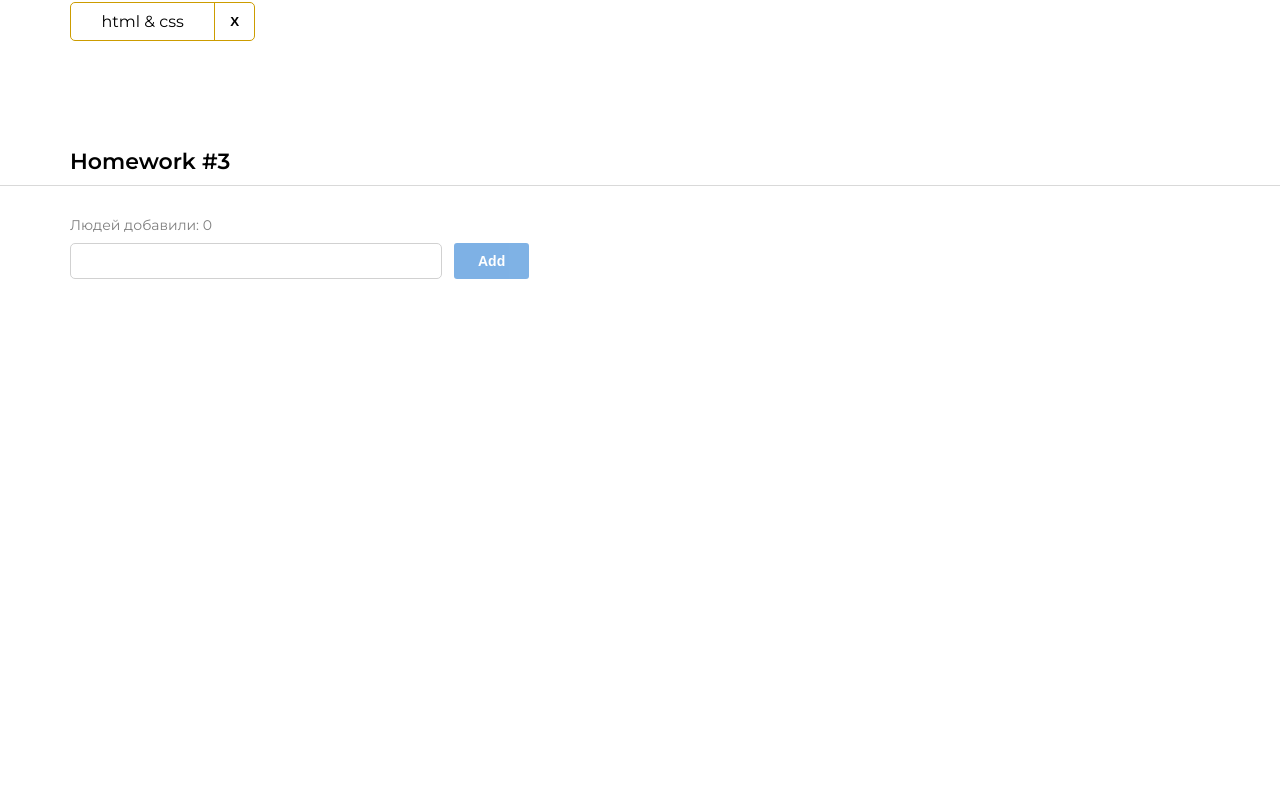
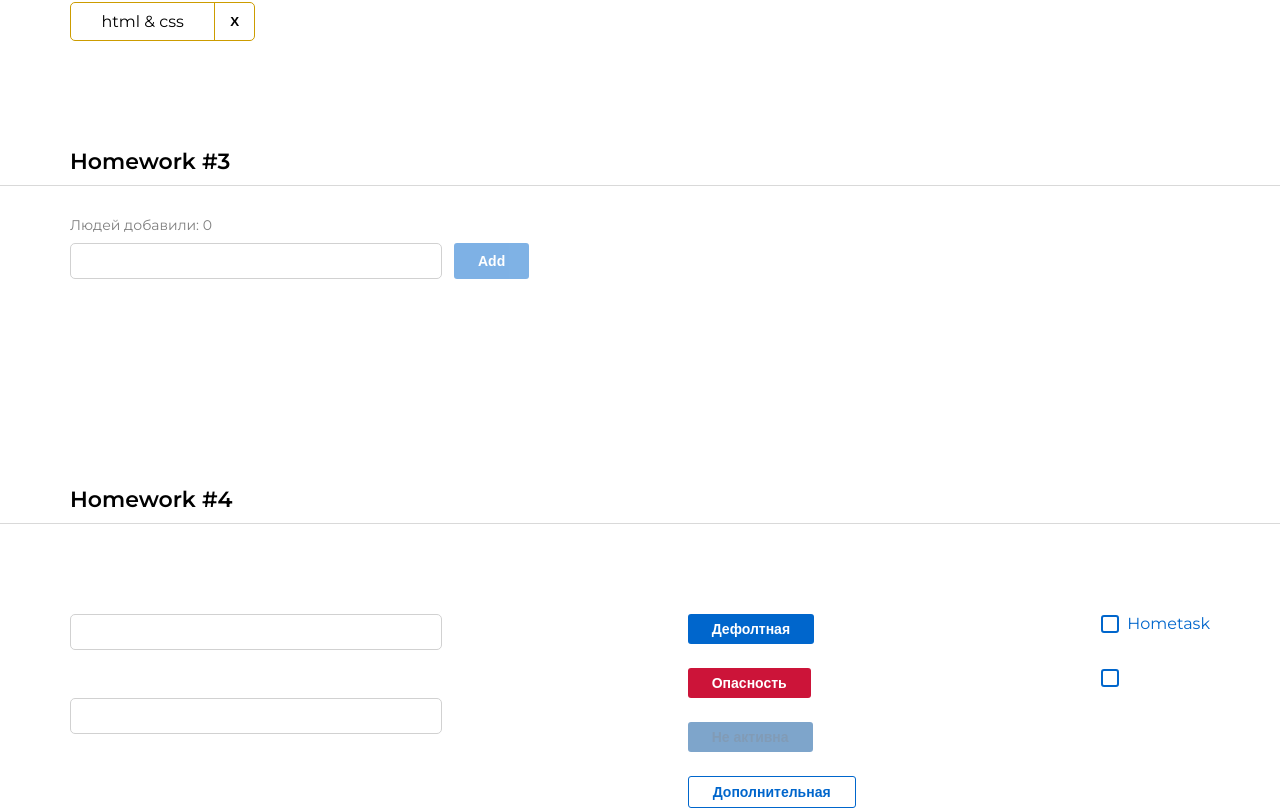
Before and after one commit to LDS196/hws2-master, a React (Create React App) app: page / in a window 1280 px wide. Shown: the part 804-1612 px from the top of the page. Before the commit the page ends 1183 px from the top, so only its background shows below. Built offline with nearby package versions, Linux system fonts and the light colour scheme.

Commit message:
hw#4 update

```diff
--- a/src/s1-main/App.tsx
+++ b/src/s1-main/App.tsx
@@ -3,6 +3,7 @@ import s from './App.module.css'
 import HW1 from '../s2-homeworks/hw01/HW1'
 import HW2 from "../s2-homeworks/hw02/HW2";
 import HW3 from "../s2-homeworks/hw03/HW3";
+import HW4 from "../s2-homeworks/hw04/HW4";
 
 function App() {
     return (
@@ -11,7 +12,7 @@ function App() {
             {/*раскомментировать по ходу выполнения*/}
             <HW2/>
             <HW3/>
-            {/*<HW4/>*/}
+            <HW4/>
 
             {/*при выполнении дз 5 и более - закомментировать здесь дз 1-4, так как они есть внутри дз 5*/}
             {/*<HW5/>*/}
--- a/src/s2-homeworks/hw04/Stand.module.css
+++ b/src/s2-homeworks/hw04/Stand.module.css
@@ -1,7 +1,7 @@
 .stand {
     display: flex;
     justify-content: space-between;
-    align-items: center;
+    padding-top: 90px;
 }
 
 .inputs {
--- a/src/s2-homeworks/hw04/Stand.tsx
+++ b/src/s2-homeworks/hw04/Stand.tsx
@@ -43,24 +43,25 @@ const Stand = () => {
             <div className={s.buttons}>
                 {/*обычная кнопка:*/}
                 <div>
-                    <SuperButton id={'hw4-super-button-default'}>
-                        default
+                    <SuperButton  id={'hw4-super-button-default'} >
+                        Дефолтная
                     </SuperButton>
                 </div>
                 {/*красная кнопка:*/}
                 <div>
-                    <SuperButton id={'hw4-super-button-red'} xType={'red'}>
-                        red
+                    <SuperButton   id={'hw4-super-button-red'} xType={'red'}>
+                        Опасность
                     </SuperButton>
                 </div>
                 {/*задизэйбленная кнопка:*/}
                 <div>
                     <SuperButton
+
                         id={'hw4-super-button-disabled'}
                         xType={'red'}
                         disabled
                     >
-                        disabled
+                        Не активна
                     </SuperButton>
                 </div>
                 {/*задизэйбленная кнопка:*/}
@@ -69,7 +70,7 @@ const Stand = () => {
                         id={'hw4-super-button-secondary'}
                         xType={'secondary'}
                     >
-                        secondary
+                        Дополнительная
                     </SuperButton>
                 </div>
             </div>
@@ -82,7 +83,7 @@ const Stand = () => {
                         checked={stateForAllCheckboxes}
                         onChangeChecked={setChecked}
                     >
-                        some text
+                        Hometask
                     </SuperCheckbox>
                 </div>
                 {/*совместим со старым кодом:*/}
--- a/src/s2-homeworks/hw04/common/c1-SuperInputText/SuperInputText.module.css
+++ b/src/s2-homeworks/hw04/common/c1-SuperInputText/SuperInputText.module.css
@@ -1,20 +1,38 @@
 .input:focus {
+    outline: none;
 }
 
 .input {
+    border: 1px solid #D1D1D1;
+    border-radius: 5px;
+    width: 372px;
+    height: 36px;
 }
 
 .inputWrapper {
 }
 
 .superInput {
+
 }
 
 .errorInput {
+    border: 1px solid #CC1439;
+}
+.errorInput:focus-visible {
+    outline: none;
+    border-color: #cc0000;
 }
 
 .errorInput:focus {
 }
 
 .error {
+    font-style: normal;
+    font-weight: 400;
+    font-size: 10px;
+    line-height: 12px;
+    color: #CC1439;
+    display: block;
+
 }
--- a/src/s2-homeworks/hw04/common/c1-SuperInputText/SuperInputText.tsx
+++ b/src/s2-homeworks/hw04/common/c1-SuperInputText/SuperInputText.tsx
@@ -35,6 +35,7 @@ const SuperInputText: React.FC<SuperInputTextPropsType> = (
         ...restProps // все остальные пропсы попадут в объект restProps
     }
 ) => {
+
     const onChangeCallback = (e: ChangeEvent<HTMLInputElement>) => {
         onChange?.(e) // если есть пропс onChange, то передать ему е (поскольку onChange не обязателен)
 
@@ -53,9 +54,14 @@ const SuperInputText: React.FC<SuperInputTextPropsType> = (
     const finalInputClassName = s.input
         + (error ? ' ' + s.errorInput : ' ' + s.superInput)
         + (className ? ' ' + s.className : '') // задача на смешивание классов
-
     return (
         <div className={s.inputWrapper}>
+            <span
+                id={id ? id + '-span' : undefined}
+                className={finalSpanClassName}
+            >
+                {error}
+            </span>
             <input
                 id={id}
                 type={'text'}
@@ -64,12 +70,7 @@ const SuperInputText: React.FC<SuperInputTextPropsType> = (
                 className={finalInputClassName}
                 {...restProps} // отдаём инпуту остальные пропсы если они есть (value например там внутри)
             />
-            <span
-                id={id ? id + '-span' : undefined}
-                className={finalSpanClassName}
-            >
-                {error}
-            </span>
+
         </div>
     )
 }
--- a/src/s2-homeworks/hw04/common/c2-SuperButton/SuperButton.module.css
+++ b/src/s2-homeworks/hw04/common/c2-SuperButton/SuperButton.module.css
@@ -1,35 +1,57 @@
 .button {
+    border: none;
+    border-radius: 3px;
+    padding: 5px 24px;
+    font-style: normal;
+    font-weight: 600;
+    font-size: 14px;
+    line-height: 20px;
 }
 
 .disabled {
+    background: #004D99;
+    opacity: 0.5;
 }
 
 .secondary {
+    background: #FFFFFF;
+    border: 1px solid #0066CC;
+    color: #0066CC;
 }
 
 .default {
+    color: #FFFFFF;
+    background: #0066CC;
 }
 
 .red {
+    color: #FFFFFF;
+    background: #CC1439;
 }
 
 .default:hover {
+    background: #0080FF;
 }
 
 .red:hover {
+    background: #FF1A47;
 }
 
 .secondary:hover {
+    background: #E5F0FA;
 }
 
 
 .default:active {
+    background: #0059B3;
 }
 
 .secondary:active {
+    background: #C9E5FF;
 }
 
 .red:active {
+    background: #B31232;
 }
 
 .button:disabled {
--- a/src/s2-homeworks/hw04/common/c2-SuperButton/SuperButton.tsx
+++ b/src/s2-homeworks/hw04/common/c2-SuperButton/SuperButton.tsx
@@ -6,7 +6,7 @@ type DefaultButtonPropsType = DetailedHTMLProps<ButtonHTMLAttributes<HTMLButtonE
     HTMLButtonElement>
 
 type SuperButtonPropsType = DefaultButtonPropsType & {
-    xType?: string
+    xType?:string
 }
 
 const SuperButton: React.FC<SuperButtonPropsType> = (
@@ -17,13 +17,12 @@ const SuperButton: React.FC<SuperButtonPropsType> = (
         ...restProps // все остальные пропсы попадут в объект restProps, там же будет children
     }
 ) => {
+//4
     const finalClassName = s.button
-        // + (disabled
-        //         ? ...
-        //         : xType === 'red'
-        //             ? ...
-        + (className ? ' ' + className : '') // задачка на смешивание классов
-
+        + (disabled ? ' ' + s.disabled : xType === 'red' ? ' ' + s.red : xType === 'secondary' ? ' ' + s.secondary : ' ' + s.default
+            + (className ? ' ' + className : ''))// задачка на смешивание классов
+//s[className] === s['anything']
+    //type of className should be string ex. className={'default'}
     return (
         <button
             disabled={disabled}
--- a/src/s2-homeworks/hw04/common/c3-SuperCheckbox/SuperCheckbox.tsx
+++ b/src/s2-homeworks/hw04/common/c3-SuperCheckbox/SuperCheckbox.tsx
@@ -29,6 +29,14 @@ const SuperCheckbox: React.FC<SuperCheckboxPropsType> = (
     const onChangeCallback = (e: ChangeEvent<HTMLInputElement>) => {
         // задачка на написание онченджа
 
+        if(onChangeChecked){
+            onChangeChecked(e.currentTarget.checked)
+        }
+        if(onChange){
+            onChange(e)
+        }
+
+
     }
 
     const finalInputClassName = s.checkbox
```
